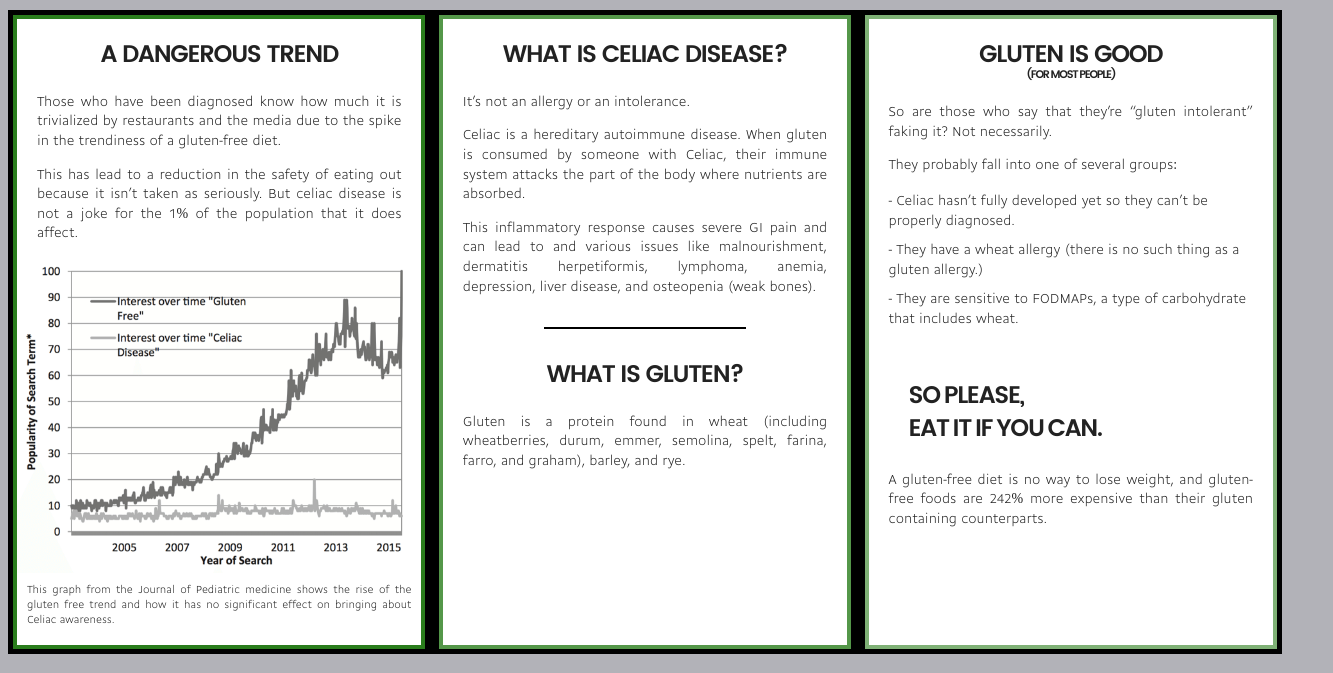
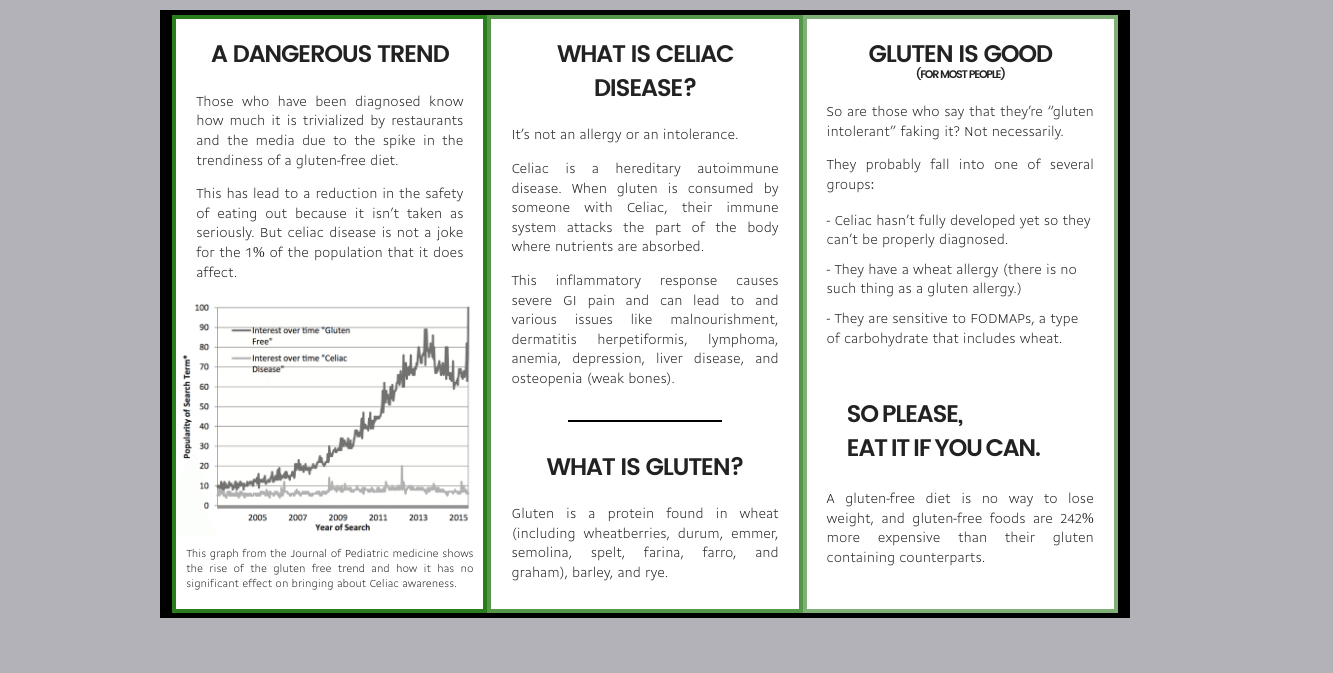
Before and after one commit to bbhonu/flexmess, a plain HTML site: page index.html in a window 1280 px wide. Shown: the part 127-800 px from the top of the page, 1333 px wide, since content can reach past the window. Drawn offline with Linux system fonts and the light colour scheme.

Commit message:
fixed container

```diff
--- a/index.html
+++ b/index.html
@@ -18,7 +18,7 @@
 
 </script>
 </head>
-<body>
+<body class="container">
 <header> <h1> STAY WOKE: <span>CELIAC DISEASE</span> </h1></header>
 <main>
 
--- a/scss/_base.scss
+++ b/scss/_base.scss
@@ -9,6 +9,11 @@
 }
 
 
+.container {
+	max-width: 960px;
+	margin-left: auto;
+	margin-right: auto;
+}
 
 body {
 	background-color: rgba(0,0,20,.3);
@@ -54,7 +59,9 @@ header {
 
 main {
 	display: flex;
-justify-content: space-between;}
+align-content: space-around;
+justify-content:center;
+}
 
 main section {
 	background-color: white;
```
Also changed, not shown: css/main.css.
